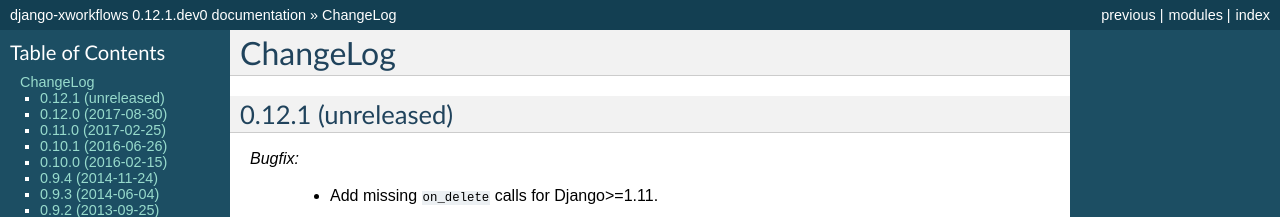
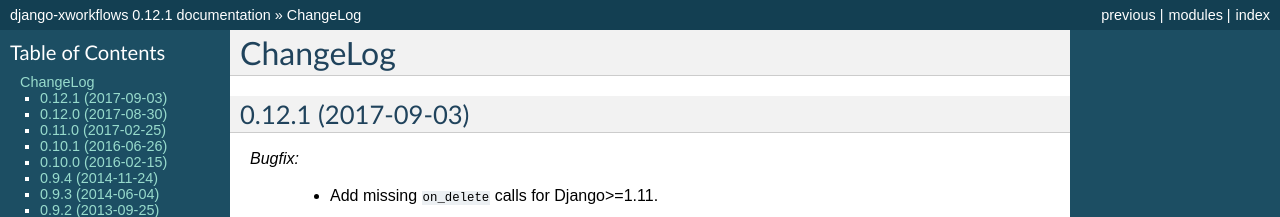
Before and after one commit to rbarrois/django_xworkflows, a Sphinx documentation site: the page built from docs/changelog.rst, in a window 1280 px wide and 900 px high. Shown: the top 217 px of the window. Built offline with Sphinx 7.4.7, drawn with Linux system fonts in a browser that asks for light colours; some of the changed text lies outside the part shown.

Commit message:
Preparing release 0.12.1

```diff
--- a/django_xworkflows/__init__.py
+++ b/django_xworkflows/__init__.py
@@ -2,5 +2,5 @@
 # Copyright (c) 2011-2013 Raphaël Barrois
 # This code is distributed under the two-clause BSD license.
 
-__version__ = '0.12.1.dev0'
+__version__ = '0.12.1'
 __author__ = 'Raphaël Barrois <raphael.barrois+xworkflows@polytechnique.org>'
--- a/docs/changelog.rst
+++ b/docs/changelog.rst
@@ -1,7 +1,7 @@
 ChangeLog
 =========
 
-0.12.1 (unreleased)
+0.12.1 (2017-09-03)
 -------------------
 
 *Bugfix:*
```
